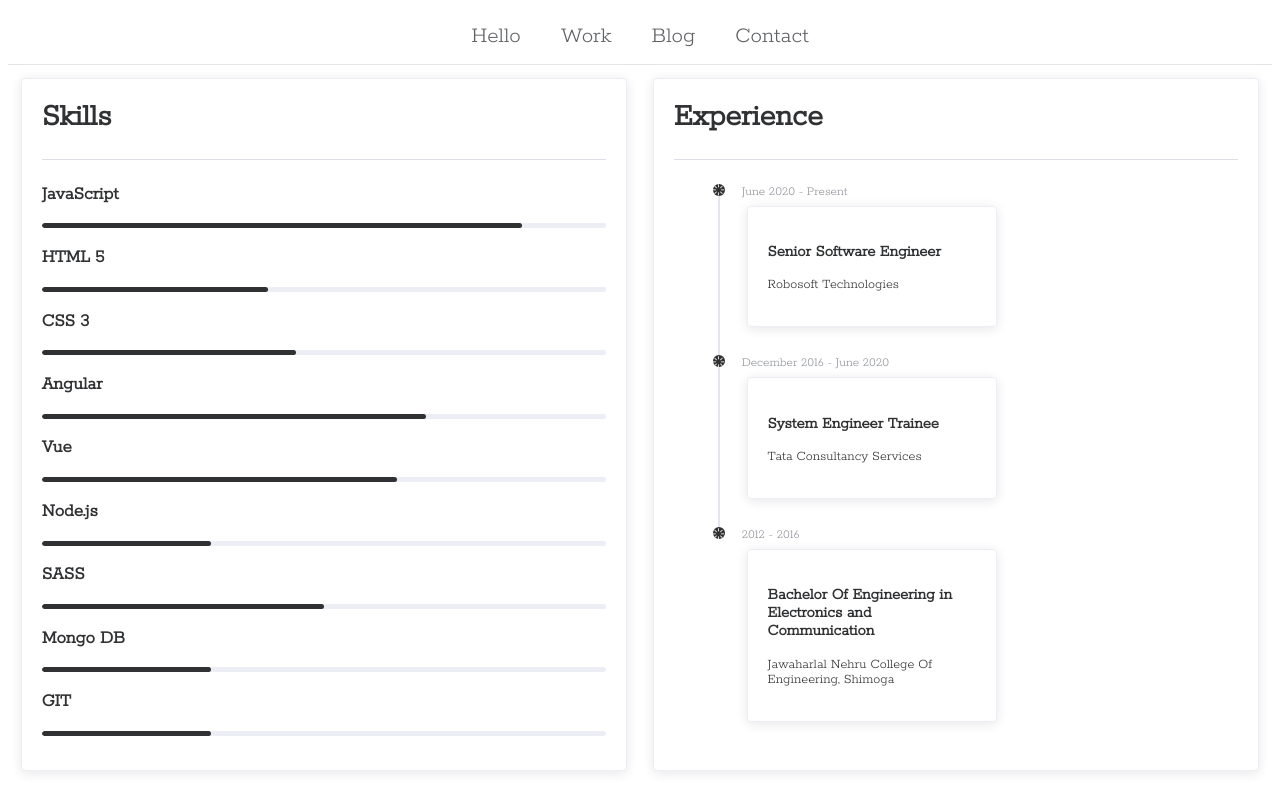
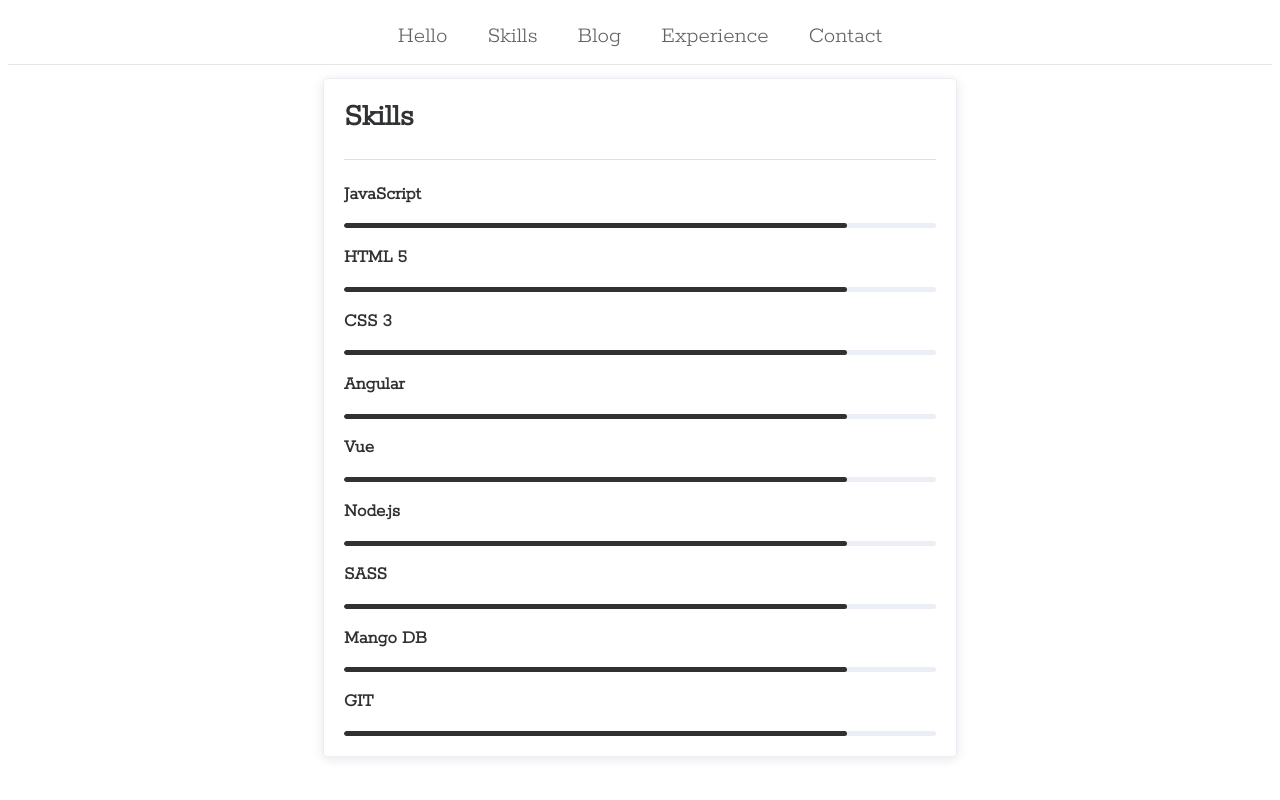
Before and after one commit to Sanchithasharma/myPortfolio, a Vue app: page /skills in a window 1280 px wide. Built offline with nearby package versions, Linux system fonts and the light colour scheme.

Commit message:
added separate link for experience

```diff
--- a/src/App.vue
+++ b/src/App.vue
@@ -1,17 +1,17 @@
 <template>
   <div id="app">
-    <HelloWorld />
+    <Header />
     <router-view />
   </div>
 </template>
 
 <script>
-import HelloWorld from "./components/HelloWorld.vue";
+import Header from "./components/Header.vue";
 
 export default {
   name: "App",
   components: {
-    HelloWorld,
+    Header,
   },
 };
 </script>
--- a/src/components/HelloWorld.vue
+++ b/src/components/Header.vue
@@ -11,16 +11,21 @@
       </router-link>
 
       <router-link to="/skills">
-        <el-menu-item index="1">Work</el-menu-item>
+        <el-menu-item index="1">Skills</el-menu-item>
       </router-link>
 
       <router-link to="/blog">
         <el-menu-item index="1">Blog</el-menu-item>
       </router-link>
 
+      <router-link to="/Experience">
+        <el-menu-item index="1">Experience</el-menu-item>
+      </router-link>
+
       <router-link to="/Contact">
         <el-menu-item index="1">Contact</el-menu-item>
       </router-link>
+
 
       <!-- <router-link to="/miscellaneous">
         <el-menu-item index="1">Miscellaneous</el-menu-item>
--- a/src/router/index.js
+++ b/src/router/index.js
@@ -32,6 +32,11 @@ const routes = [
     path: '/miscellaneous',
     name: 'Miscellaneous',
     component: () => import('../views/Miscellaneous.vue')
+  },
+  {
+    path: '/experience',
+    name: 'Experience',
+    component: () => import('../views/Experience.vue')
   }
 ]
 
--- /dev/null
+++ b/src/views/Experience.vue
@@ -0,0 +1,103 @@
+<template>
+  <div id="experience">
+    <el-card class="box-card">
+      <div class="card-header">
+        <h1>Experience</h1>
+      </div>
+      <el-divider></el-divider>
+
+      <div class="block">
+        <el-timeline>
+          <el-timeline-item
+            timestamp="June 2022 - Present"
+            placement="top"
+            :color="customColor"
+            icon="el-icon-loading"
+          >
+            <el-card>
+              <h3>Senior Consultant</h3>
+              <p>Capgemini, Australia</p>
+            </el-card>
+          </el-timeline-item>
+
+          <el-timeline-item
+            timestamp="June 2020 - June 2022"
+            placement="top"
+            :color="customColor"
+            icon="el-icon-loading"
+          >
+            <el-card>
+              <h3>Senior Software Engineer</h3>
+              <p>Robosoft Technologies</p>
+            </el-card>
+          </el-timeline-item>
+
+          <el-timeline-item
+            timestamp="December 2016 - June 2020"
+            placement="top"
+            :color="customColor"
+            icon="el-icon-loading"
+          >
+            <el-card>
+              <h3>System Engineer Trainee</h3>
+              <p>Tata Consultancy Services</p>
+            </el-card>
+          </el-timeline-item>
+
+          <el-timeline-item
+            timestamp="2012 - 2016"
+            placement="top"
+            :color="customColor"
+            icon="el-icon-loading"
+          >
+            <el-card>
+              <h3>
+                Bachelor Of Engineering in Electronics and Communication
+              </h3>
+              <p>Jawaharlal Nehru College Of Engineering, Shimoga</p>
+            </el-card>
+          </el-timeline-item>
+        </el-timeline>
+      </div>
+    </el-card>
+  </div>
+</template>
+
+<script>
+export default {
+  data() {
+    return {
+      customColor: "#303133",
+      content: "Custom icon",
+      experience: [
+        {
+            timestamp: "June 2022 - Present",
+            organization: "Senior Consultant",
+            role: "Capgemini, Australia"
+        },
+        {
+            timestamp: "June 2020 - June 2022",
+            organization: "Robosoft Technologies",
+            role: "Senior Software Engineer"
+        },
+        {
+            timestamp: "December 2016 - June 2020",
+            organization: "Tata Consultancy Services",
+            role: "System Engineer Trainee"
+        },
+        {
+            timestamp: "2012 - 2016",
+            organization: "Jawaharlal Nehru College Of Engineering, Shimoga",
+            role: "Bachelor Of Engineering in Electronics and Communication"
+        }
+      ]
+    };
+  },
+};
+</script>
+
+<style>
+.el-timeline-item__timestamp {
+  font-size: 16px;
+}
+</style>
--- a/src/views/Skills.vue
+++ b/src/views/Skills.vue
@@ -6,126 +6,14 @@
           <h1>Skills</h1>
         </div>
         <el-divider></el-divider>
-
-        <h3>JavaScript</h3>
+        <div v-for="item in skills" :key="skills.indexOf(item)">
+          <h3>{{item}}</h3>
           <el-progress
             :stroke-width="progressBarCardWidth"
             :color="customColor"
             :show-text="false"
             :percentage="85"
           ></el-progress>
-
-        <h3>HTML 5</h3>
-        <el-progress
-          :stroke-width="progressBarCardWidth"
-          :color="customColor"
-          :show-text="false"
-          :percentage="40"
-        ></el-progress>
-
-        <h3>CSS 3</h3>
-        <el-progress
-          :stroke-width="progressBarCardWidth"
-          :color="customColor"
-          :show-text="false"
-          :percentage="45"
-        ></el-progress>
-
-        <h3>Angular</h3>
-        <el-progress
-          :stroke-width="progressBarCardWidth"
-          :color="customColor"
-          :show-text="false"
-          :percentage="68"
-        ></el-progress>
-
-        <h3>Vue</h3>
-        <el-progress
-          :stroke-width="progressBarCardWidth"
-          :color="customColor"
-          :show-text="false"
-          :percentage="63"
-        ></el-progress>
-
-        <h3>Node.js</h3>
-        <el-progress
-          :stroke-width="progressBarCardWidth"
-          :color="customColor"
-          :show-text="false"
-          :percentage="30"
-        ></el-progress>
-
-        <h3>SASS</h3>
-        <el-progress
-          :stroke-width="progressBarCardWidth"
-          :color="customColor"
-          :show-text="false"
-          :percentage="50"
-        ></el-progress>
-
-        <h3>Mongo DB</h3>
-        <el-progress
-          :stroke-width="progressBarCardWidth"
-          :color="customColor"
-          :show-text="false"
-          :percentage="30"
-        ></el-progress>
-
-        <h3>GIT</h3>
-        <el-progress
-          :stroke-width="progressBarCardWidth"
-          :color="customColor"
-          :show-text="false"
-          :percentage="30"
-        ></el-progress>
-      </el-card>
-
-      <el-card class="box-card">
-        <div class="card-header">
-          <h1>Experience</h1>
-        </div>
-        <el-divider></el-divider>
-
-        <div class="block">
-          <el-timeline>
-            <el-timeline-item
-              timestamp="June 2020 - Present"
-              placement="top"
-              :color="customColor"
-              icon="el-icon-loading"
-            >
-              <el-card>
-                <h3>Senior Software Engineer</h3>
-                <p>Robosoft Technologies</p>
-              </el-card>
-            </el-timeline-item>
-
-            <el-timeline-item
-              timestamp="December 2016 - June 2020"
-              placement="top"
-              :color="customColor"
-              icon="el-icon-loading"
-            >
-              <el-card>
-                <h3>System Engineer Trainee</h3>
-                <p>Tata Consultancy Services</p>
-              </el-card>
-            </el-timeline-item>
-
-            <el-timeline-item
-              timestamp="2012 - 2016"
-              placement="top"
-              :color="customColor"
-              icon="el-icon-loading"
-            >
-              <el-card>
-                <h3>
-                  Bachelor Of Engineering in Electronics and Communication
-                </h3>
-                <p>Jawaharlal Nehru College Of Engineering, Shimoga</p>
-              </el-card>
-            </el-timeline-item>
-          </el-timeline>
         </div>
       </el-card>
     </div>
@@ -140,6 +28,17 @@ export default Vue.extend({
       content: "Custom icon",
       progressBarCardWidth: 5,
       customIcon: "el-icon-loading",
+      skills: [
+        "JavaScript",
+        "HTML 5",
+        "CSS 3",
+        "Angular",
+        "Vue",
+        "Node.js",
+        "SASS",
+        "Mango DB",
+        "GIT",
+      ],
     };
   },
 });
@@ -150,9 +49,6 @@ export default Vue.extend({
   color: #606266;
 }
 
-.el-timeline-item__timestamp {
-  font-size: 16px;
-}
 h1 {
   margin: 0%;
 }
```
Lines whose indentation alone changed are shown as unchanged.
